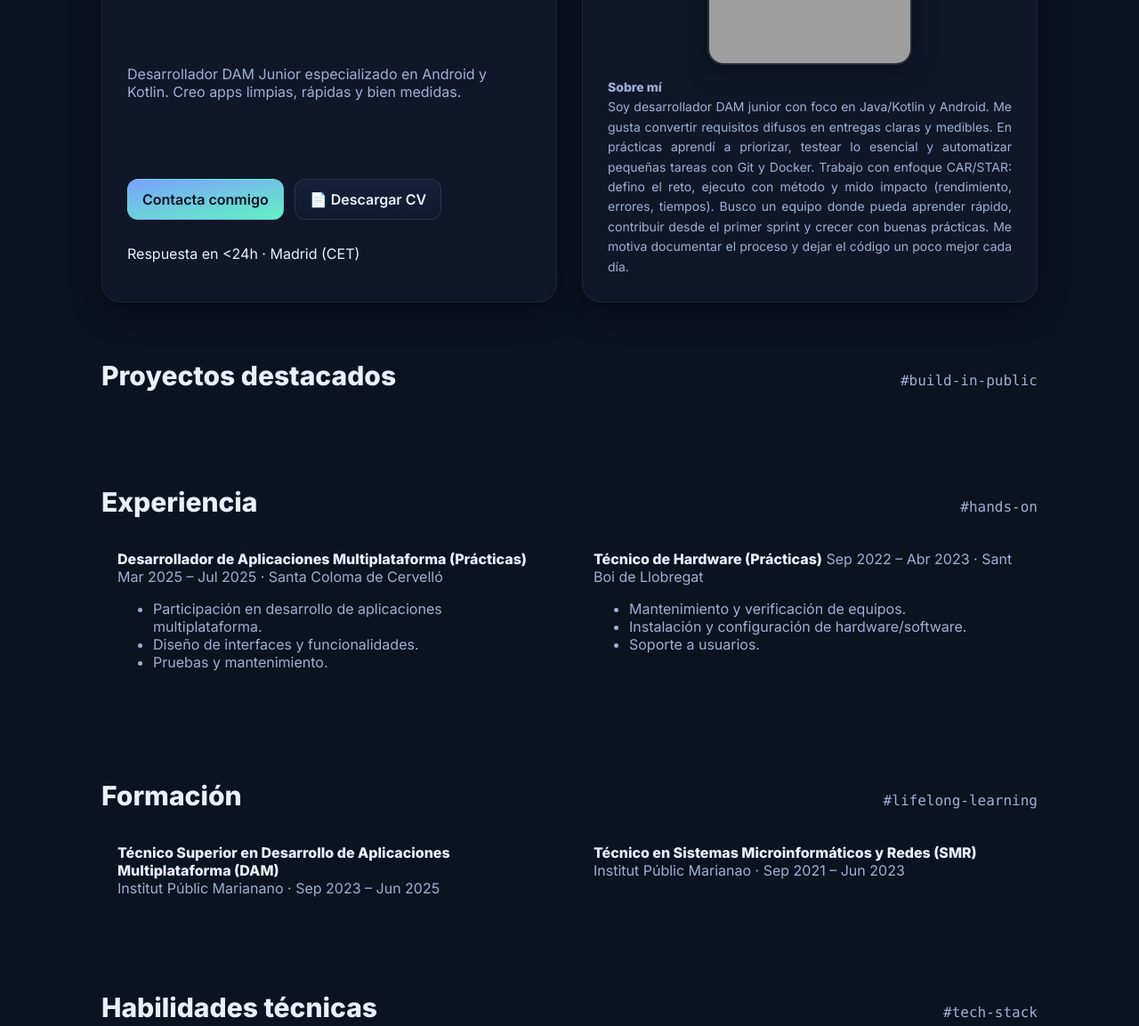
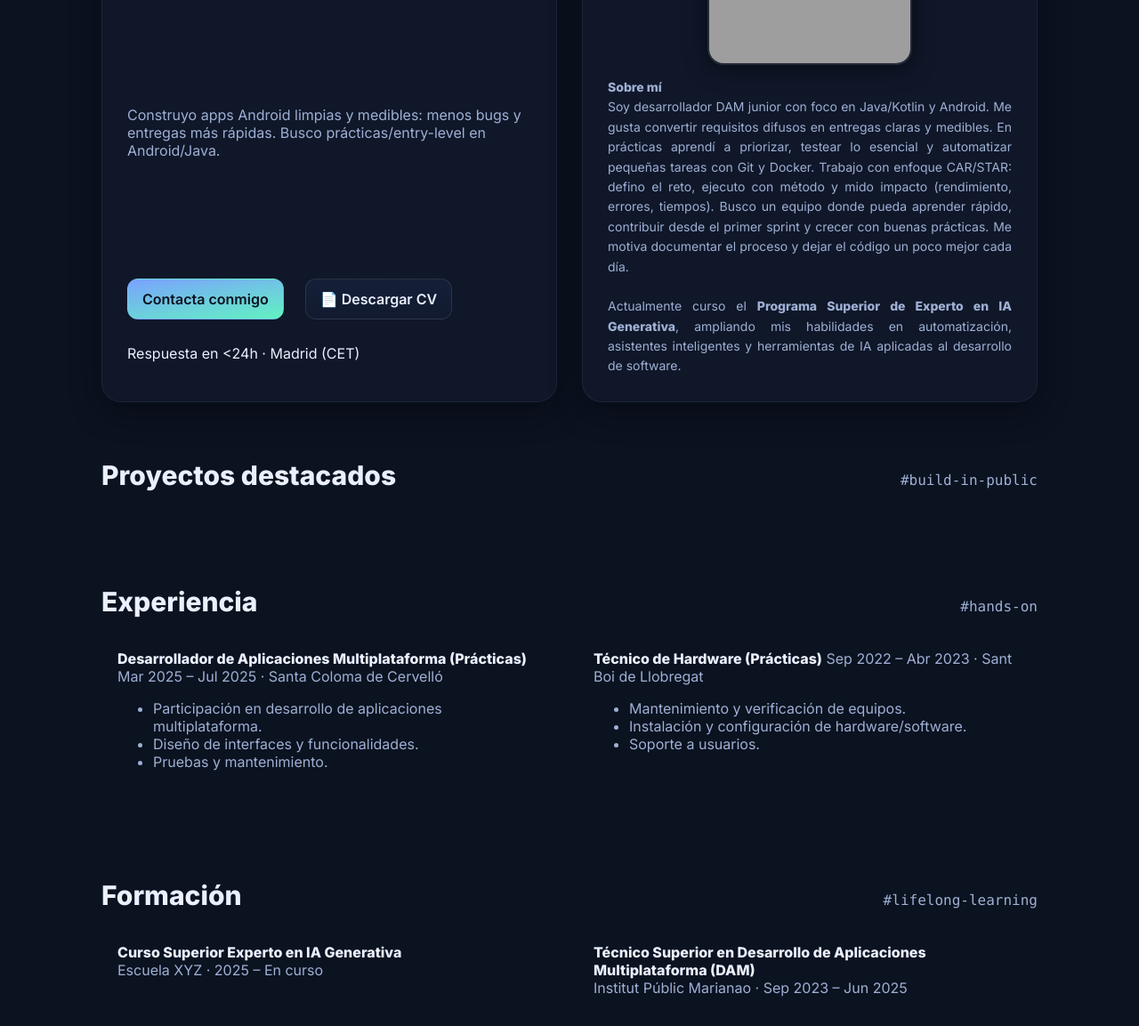
Before and after one commit to xavki/portfolio, a plain HTML site: page index.html in a window 1280 px wide. Shown: the part 398-1551 px from the top of the page at 89% size. Drawn offline with Linux system fonts and the light colour scheme; no server answers; grey boxes are pictures that could not be loaded.

Commit message:
Update index.html

```diff
--- a/index.html
+++ b/index.html
@@ -53,10 +53,10 @@
       <!-- LADO IZQUIERDO -->
       <div class="card">
         <h1>Desarrollador de Aplicaciones Multiplataforma · Junior</h1>
-        <p class="subtitle">Desarrollador DAM Junior especializado en Android y Kotlin. Creo apps limpias, rápidas y bien medidas.</p>
-
+          <p class="subtitle">Construyo apps Android limpias y medibles: menos bugs y entregas más rápidas. Busco prácticas/entry-level en Android/Java.</p>
         <div class="cta">
           <a class="btn primary" href="#contacto">Contacta conmigo</a>
+          <br>
           <a class="btn" href="public/CV_FrancescXavier_Martinez_Batlle.pdf" download>📄 Descargar CV</a>
           <p id="cta-help" class="microcopy">Respuesta en &lt;24h · Madrid (CET)</p>
           <!--
@@ -80,10 +80,15 @@
         </div>
         <div class="about" style="text-align:justify;">
   <strong>Sobre mí</strong><br>
-          Soy desarrollador DAM junior con foco en Java/Kotlin y Android. Me gusta convertir requisitos difusos en entregas claras y medibles.
-          En prácticas aprendí a priorizar, testear lo esencial y automatizar pequeñas tareas con Git y Docker. Trabajo con enfoque CAR/STAR: defino el reto, ejecuto con método y mido impacto (rendimiento, errores, tiempos).
+  Soy desarrollador DAM junior con foco en Java/Kotlin y Android.
+  Me gusta convertir requisitos difusos en entregas claras y medibles.
+  En prácticas aprendí a priorizar, testear lo esencial y automatizar pequeñas tareas con Git y Docker.
+  Trabajo con enfoque CAR/STAR: defino el reto, ejecuto con método y mido impacto (rendimiento, errores, tiempos).
   Busco un equipo donde pueda aprender rápido, contribuir desde el primer sprint y crecer con buenas prácticas.
   Me motiva documentar el proceso y dejar el código un poco mejor cada día.
+  <br><br>
+  Actualmente curso el <strong>Programa Superior de Experto en IA Generativa</strong>,
+  ampliando mis habilidades en automatización, asistentes inteligentes y herramientas de IA aplicadas al desarrollo de software.
 </div>
       </div>
     </section>
@@ -132,14 +137,15 @@
 
     <!-- FORMACIÓN -->
    <section id="formacion">
-      <div class="head">
-        <h2>Formación</h2>
-        <span class="mono">#lifelong-learning</span>
-      </div>
+  <div class="head"><h2>Formación</h2><span class="mono">#lifelong-learning</span></div>
   <div class="grid cols-2">
     <article class="card" style="padding:18px;">
+      <strong>Curso Superior Experto en IA Generativa</strong>
+      <div class="subtitle">Escuela XYZ · 2025 – En curso</div>
+    </article>
+    <article class="card" style="padding:18px;">
       <strong>Técnico Superior en Desarrollo de Aplicaciones Multiplataforma (DAM)</strong>
-          <div class="subtitle">Institut Públic Marianano · Sep 2023 – Jun 2025</div>
+      <div class="subtitle">Institut Públic Marianao · Sep 2023 – Jun 2025</div>
     </article>
     <article class="card" style="padding:18px;">
       <strong>Técnico en Sistemas Microinformáticos y Redes (SMR)</strong>
@@ -147,6 +153,7 @@
     </article>
   </div>
 </section>
+
 
     <!-- HABILIDADES -->
     <section id="habilidades">
```
Lines whose indentation alone changed are shown as unchanged.
